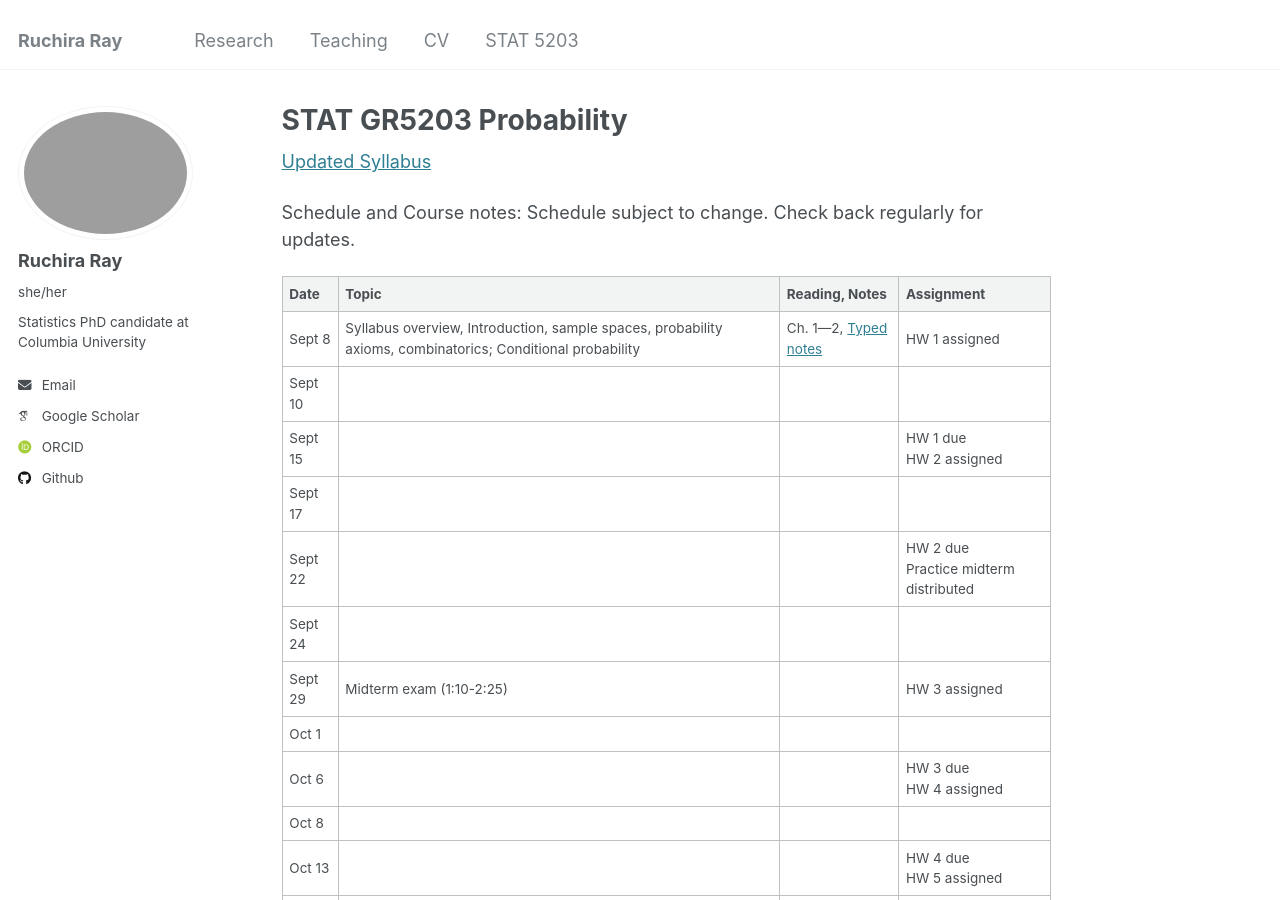
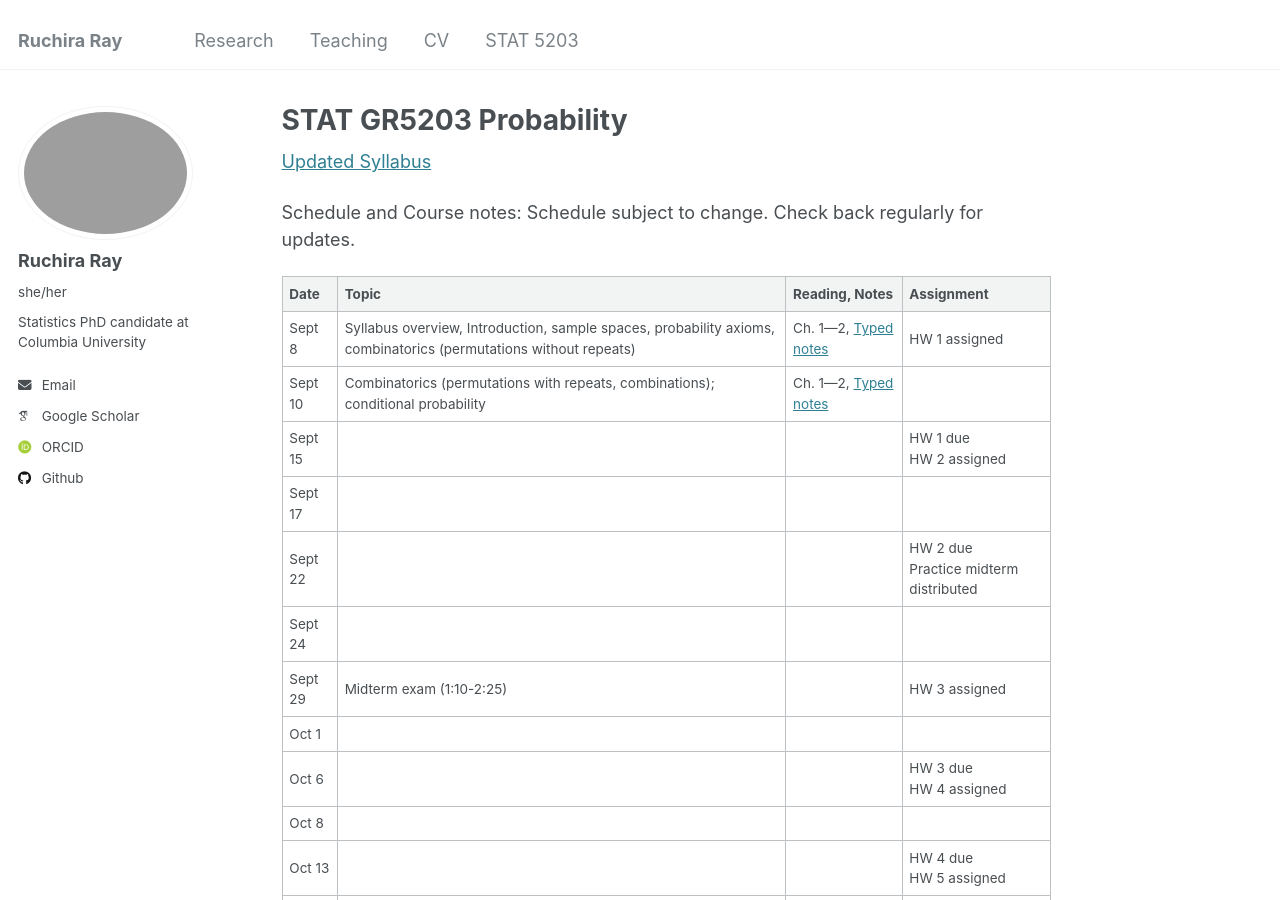
Before and after one commit to rray123/rray123.github.io, a Jekyll site: the page built from _pages/STAT5203.md, in a window 1280 px wide and 900 px high. Built offline with Jekyll 4.4.1, drawn with Linux system fonts in a browser that asks for light colours; some web fonts are replaced.

Commit message:
Update STAT5203.md

```diff
--- a/_pages/STAT5203.md
+++ b/_pages/STAT5203.md
@@ -14,8 +14,8 @@ Schedule subject to change. Check back regularly for updates.
 
 | Date    | Topic        | Reading, Notes | Assignment |
 | --------| ------------ | ---------------| ---------- |
-| Sept 8  | Syllabus overview, Introduction, sample spaces, probability axioms, combinatorics; Conditional probability | Ch. 1—2, [Typed notes](https://rray123.github.io/files/Ch1-2.pdf) |HW 1 assigned|
-| Sept 10 | |||
+| Sept 8  | Syllabus overview, Introduction, sample spaces, probability axioms, combinatorics (permutations without repeats) | Ch. 1—2, [Typed notes](https://rray123.github.io/files/Ch1-2.pdf) |HW 1 assigned|
+| Sept 10 | Combinatorics (permutations with repeats, combinations); conditional probability | Ch. 1—2, [Typed notes](https://rray123.github.io/files/Ch1-2.pdf) ||
 | Sept 15 |||HW 1 due <br> HW 2 assigned|
 | Sept 17 ||||
 | Sept 22 |||HW 2 due <br> Practice midterm distributed|
```
